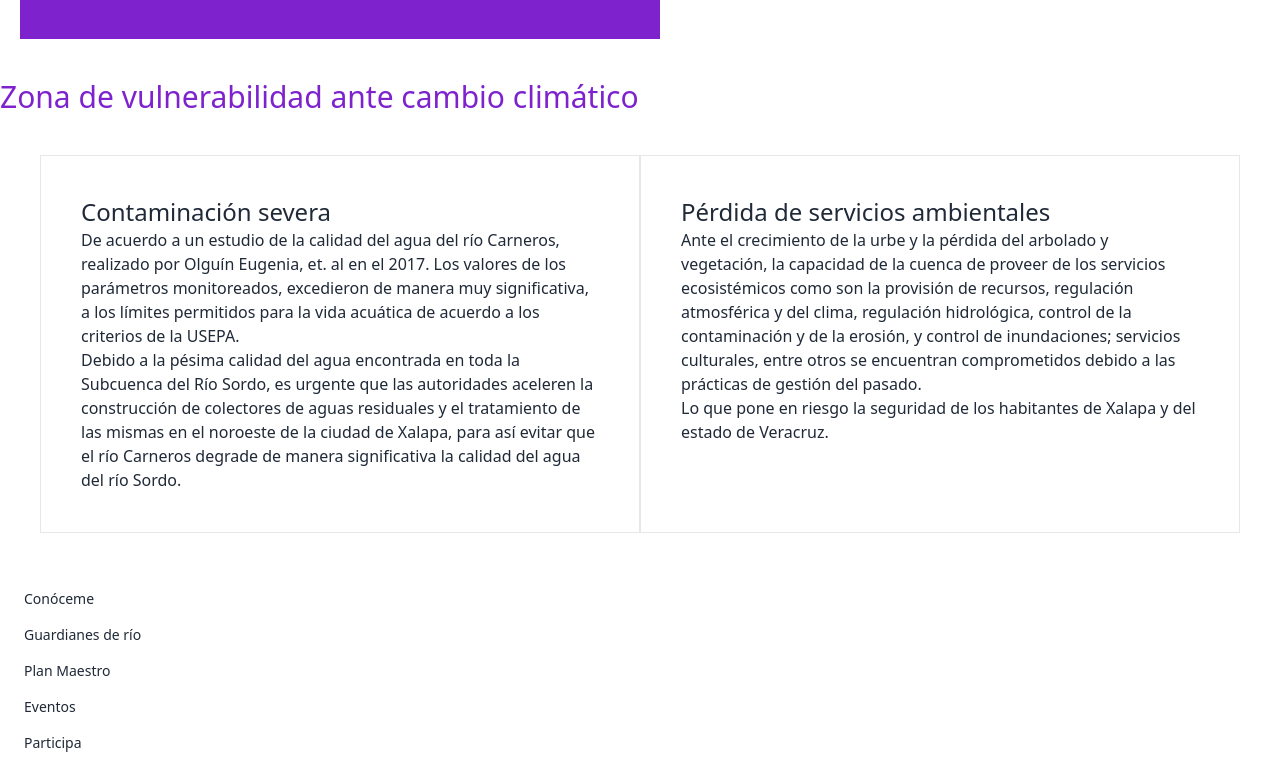
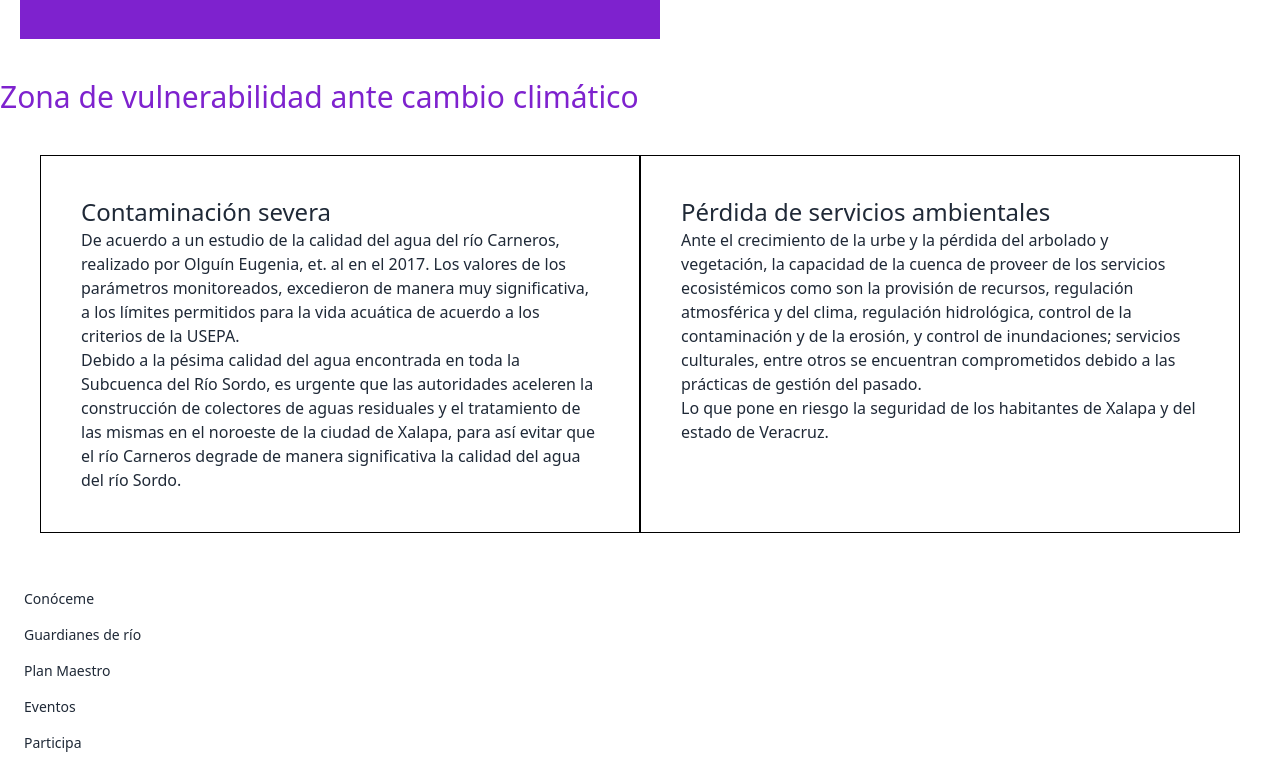
Before and after one commit to RobertoVRz/RioCarneros-Web, a Next.js app: page /conoceme in a window 1280 px wide. Shown: the part 1317-2086 px from the top of the page. Built offline with nearby package versions, Linux system fonts and the light colour scheme.

Commit message:
chore: Retoques

```diff
--- a/src/components/conoceme/Hero.jsx
+++ b/src/components/conoceme/Hero.jsx
@@ -1,6 +1,3 @@
-import Image from "next/image";
-import React from "react";
-
 function Hero() {
   return (
     <div>
--- a/src/components/conoceme/Historia.jsx
+++ b/src/components/conoceme/Historia.jsx
@@ -1,5 +1,3 @@
-import React from "react";
-
 function Historia() {
   return (
     <div className="h-screen w-screen flex justify-center items-center">
--- a/src/components/conoceme/Retos.jsx
+++ b/src/components/conoceme/Retos.jsx
@@ -1,5 +1,3 @@
-import React from "react";
-
 export default function Retos() {
   return (
     <div>
--- a/src/components/conoceme/SabiasQue.jsx
+++ b/src/components/conoceme/SabiasQue.jsx
@@ -1,5 +1,3 @@
-import React from "react";
-
 export default function SabiasQue() {
   return (
     <>
--- a/src/components/conoceme/Vulnerabilidad.jsx
+++ b/src/components/conoceme/Vulnerabilidad.jsx
@@ -1,5 +1,3 @@
-import React from "react";
-
 export default function Vulnerabilidad() {
   return (
     <div>
@@ -7,7 +5,7 @@ export default function Vulnerabilidad() {
         Zona de vulnerabilidad ante cambio climático
       </h1>
       <div className="flex flex-wrap m-10">
-        <div className="border w-1/2 p-10">
+        <div className="border border-black w-1/2 p-10">
           <h1 className="text-2xl">Contaminación severa</h1>
           <p>
             De acuerdo a un estudio de la calidad del agua del río Carneros,
@@ -25,7 +23,7 @@ export default function Vulnerabilidad() {
             agua del río Sordo.
           </p>
         </div>
-        <div className="border w-1/2 p-10">
+        <div className="border border-black w-1/2 p-10">
           <h1 className="text-2xl">Pérdida de servicios ambientales</h1>
           <p>
             Ante el crecimiento de la urbe y la pérdida del arbolado y
```
